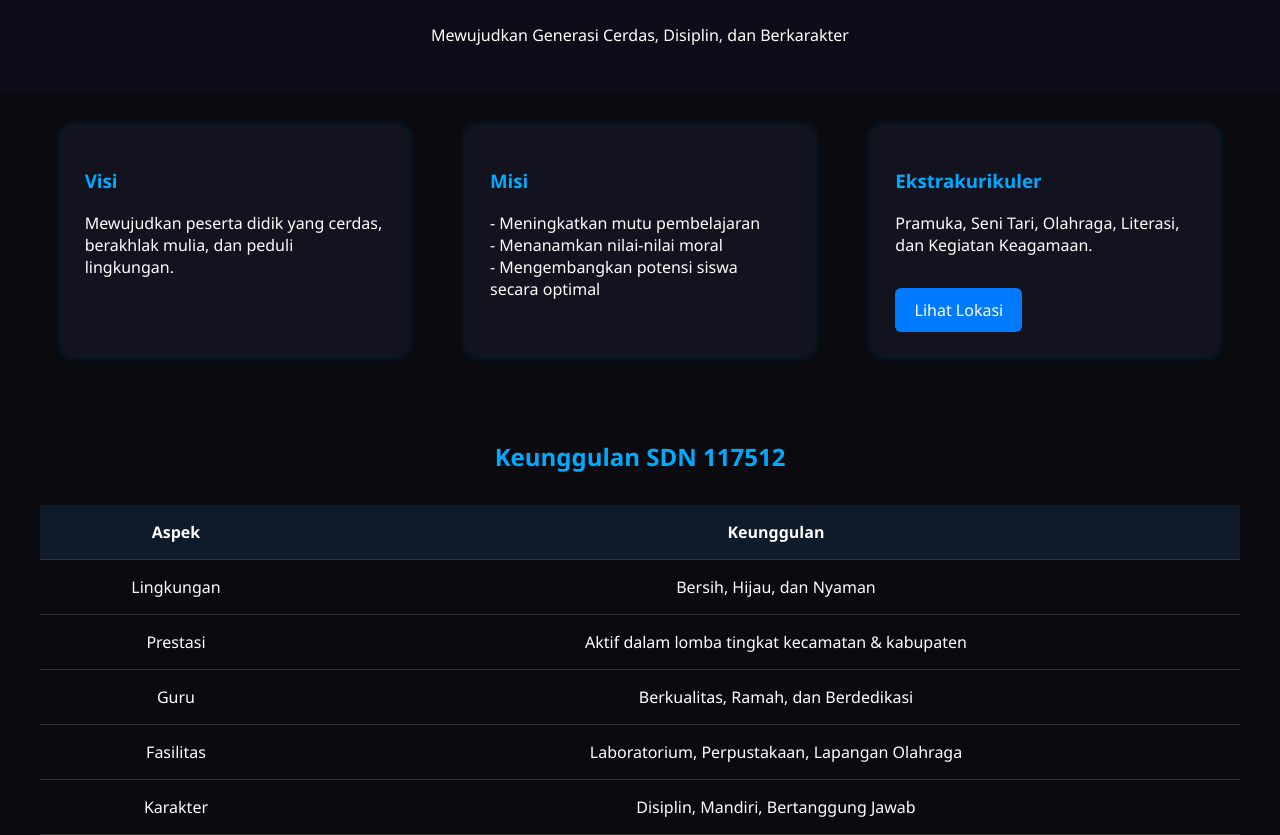
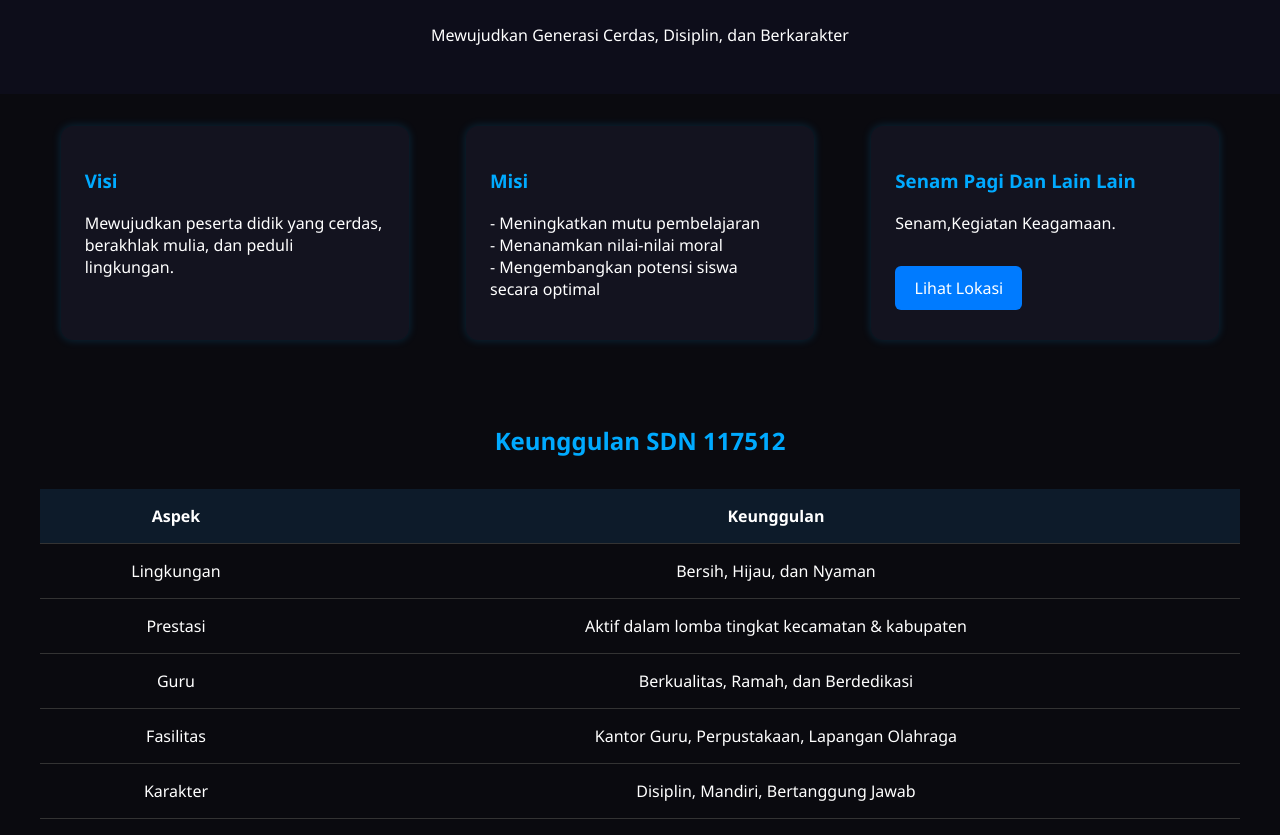
Before and after one commit to Bosbaboi/SDN-117512-Browser-, a plain HTML site: page index.html in a window 1280 px wide. Shown: the part 117-952 px from the top of the page. Drawn offline with Linux system fonts and the light colour scheme.

Commit message:
index.html

```diff
--- a/index.html
+++ b/index.html
@@ -1,6 +1,7 @@
 <!DOCTYPE html>
 <html lang="id">
 <head>
+  <href="favicon.ico" type="image/x-icon">
   <meta charset="UTF-8" />
   <meta name="viewport" content="width=device-width, initial-scale=1.0" />
   <title>SDN 117512 Pasar 1</title>
@@ -107,9 +108,9 @@
         </p>
       </div>
       <div class="card">
-        <h3>Ekstrakurikuler</h3>
+        <h3>Senam Pagi Dan Lain Lain</h3>
         <p>
-          Pramuka, Seni Tari, Olahraga, Literasi, dan Kegiatan Keagamaan.
+          Senam,Kegiatan Keagamaan.
         </p>
         <a href="https://maps.app.goo.gl/yrNy5oDyikx9dBjW9" target="_blank" class="location-btn">Lihat Lokasi</a>
       </div>
@@ -137,7 +138,7 @@
       </tr>
       <tr>
         <td>Fasilitas</td>
-        <td>Laboratorium, Perpustakaan, Lapangan Olahraga</td>
+        <td>Kantor Guru, Perpustakaan, Lapangan Olahraga</td>
       </tr>
       <tr>
         <td>Karakter</td>
```
